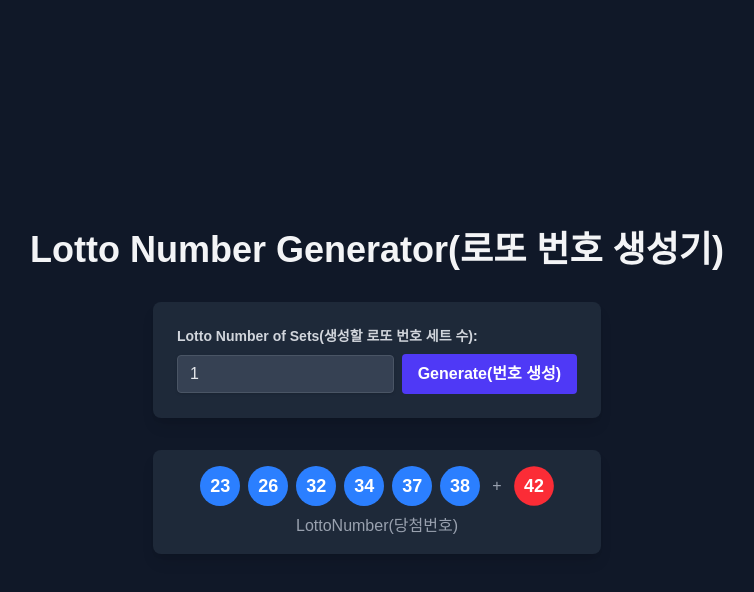
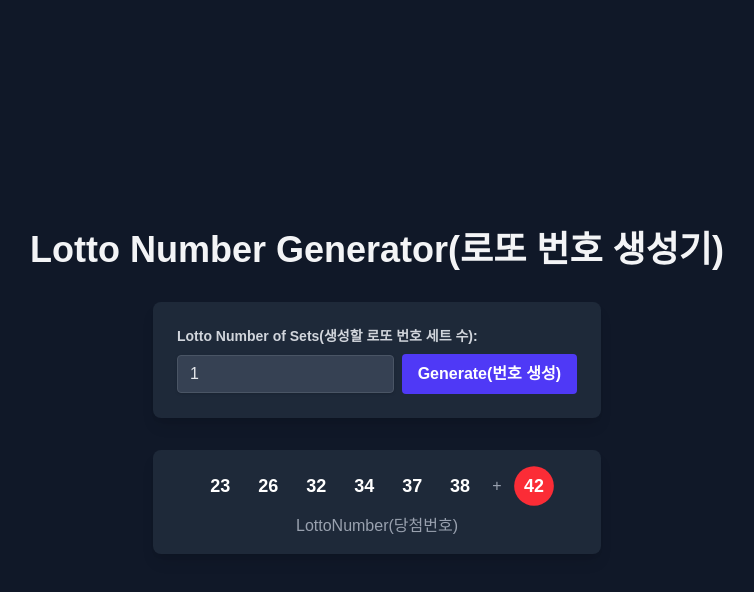
Before and after one commit to JangJaehoon/ReactNextJsLotto, a Next.js app: page / in a window 1280 px wide. Both pictures are taken after a click on the button "Generate(번호 생성)". Shown: the top 592 px of the page, without its empty margins (263-1017 px from the left). Built offline with nearby package versions, Linux system fonts and the light colour scheme.

Commit message:
로또 번호별 배경색 설정

```diff
--- a/app/page.tsx
+++ b/app/page.tsx
@@ -49,10 +49,15 @@ export default function Home() {
   const [count, setCount] = useState(1);
   const [numbers, setNumbers] = useState<number[][]>([]);
   const [isAnimating, setIsAnimating] = useState(false);
-  const [loadingPhrase, setLoadingPhrase] = useState(
-    "Generating lotto numbers(로또번호 생성중)...",
-  );
-  const [dots, setDots] = useState("...");
+  // const [loadingPhrase, setLoadingPhrase] = useState(
+  //   "Generating lotto numbers(로또번호 생성중)...",
+  // );
+
+  const [loadingPhrase, setLoadingPhrase] = useState("");
+
+  // const [dots, setDots] = useState("...");
+
+  const [dots, setDots] = useState("");
 
   const generateLottoNumbers = () => {
     // console.log("Generating lotto numbers(로또번호 생성중)...");
@@ -62,6 +67,9 @@ export default function Home() {
     setLoadingPhrase(
       loadingPhrases[Math.floor(Math.random() * loadingPhrases.length)],
     );
+
+    // 초기 dots 설정
+    setDots("");
 
     const animationDuration = Math.random() * 2000 + 1000;
     // 1초 ~ 3초 사이의 랜덤 애니메이션 지속 시간
@@ -101,6 +109,46 @@ export default function Home() {
     };
   }, [isAnimating]);
 
+  useEffect(() => {
+    let dotsInterval: NodeJS.Timeout;
+
+    // 0.5초마다 dots 추가
+    if (isAnimating) {
+      dotsInterval = setInterval(() => {
+        setDots((prevDots) => {
+          if (prevDots.length < 3) {
+            return prevDots + ".";
+          }
+
+          return "";
+        });
+      }, 500);
+    }
+
+    return () => {
+      clearInterval(dotsInterval);
+    };
+  }, [isAnimating]);
+
+  const getBackgroundColor = (num: number) => {
+    if (num <= 9) {
+      return "bg-yellow-500";
+    }
+    if (num <= 19) {
+      return "bg-blue-400";
+    }
+
+    if (num <= 29) {
+      return "bg-red-400";
+    }
+
+    if (num <= 39) {
+      return "bg-gray-400";
+    }
+
+    return "bg-green-500";
+  };
+
   return (
     <div
       className="min-h-screen bg-gray-900 p-4 sm:p-8 flex flex-col
@@ -129,6 +177,7 @@ export default function Home() {
         <label className="block text-gray-300 text-sm font-bold mb-2">
           Lotto Number of Sets(생성할 로또 번호 세트 수):
         </label>
+
         <div className="flex items-center">
           <input
             type="number"
@@ -160,7 +209,7 @@ export default function Home() {
             initial={{ opacity: 0, scale: 0.5 }}
             animate={{ opacity: 1, scale: 1 }}
             transition={{ duration: 0.5 }}
-            className="bg-gray-800 rounded-lg p-4 sm:p-6 shadow-lg text-center"
+            className="bg-gray-800 rounded-lg p-4 sm:p-6 shadow-lg　mb-4 text-center"
           >
             <div className="flex justify-center items-center mb-4 h-40">
               <motion.div
@@ -169,13 +218,13 @@ export default function Home() {
                   scale: [1, 1.5, 1],
                 }}
                 transition={{
+                  duration: 1,
                   repeat: Infinity,
-                  duration: 1,
                   ease: "linear",
                   delay: 0,
                 }}
                 className="w-20 h-20 bg-blue-500 rounded-full"
-              />
+              ></motion.div>
             </div>
 
             <p className="text-center text-gray-400 font-medium mb-2">
@@ -210,7 +259,7 @@ export default function Home() {
                           }}
                           className="w-10 h-10 rounded-full
                       flex items-center justify-center text-white
-                       font-bold text-lg bg-blue-500"
+                       font-bold text-lg bg-blue-500　 ${getBackgroundColor(num)}"
                         >
                           {num}
                         </motion.div>
@@ -231,7 +280,9 @@ export default function Home() {
                       className="w-10 h-10 rounded-full flex
                       items-center justify-center
                       text-white font-bold text-lg
-                       bg-red-500"
+                       bg-red-500
+                       ${getBackgroundColor(numberSet[6])}
+                       "
                     >
                       {numberSet[6]}
                     </motion.div>
```
